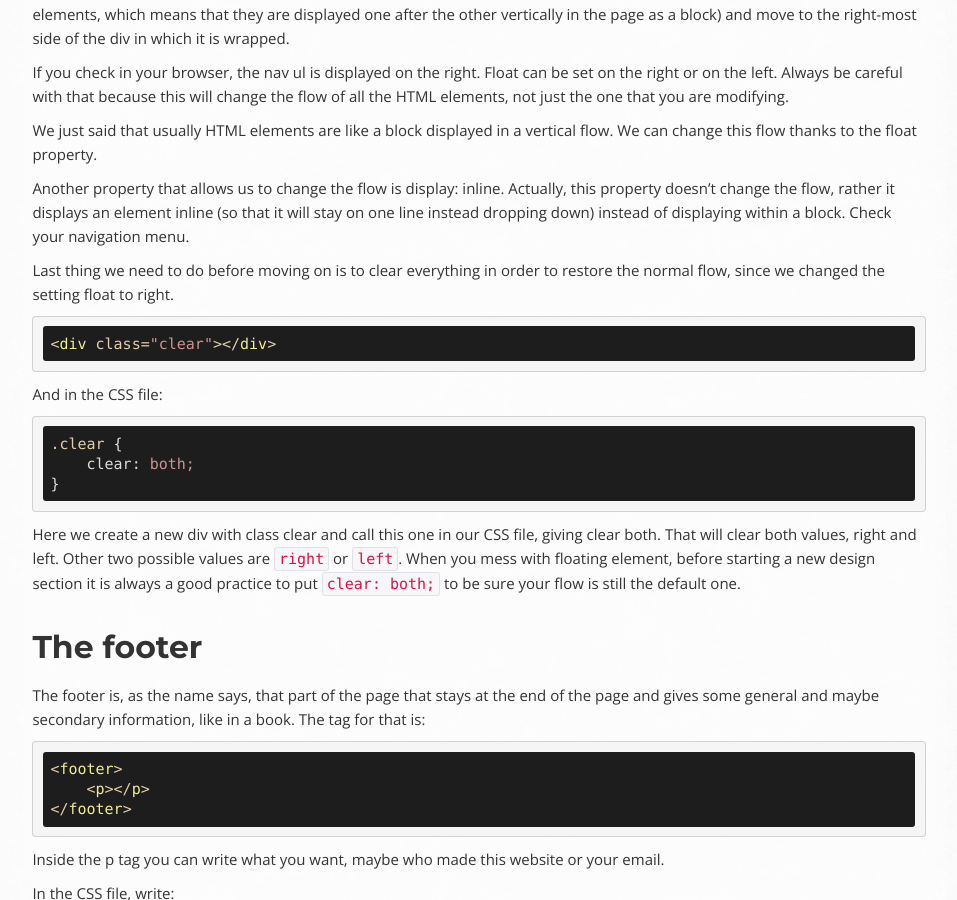
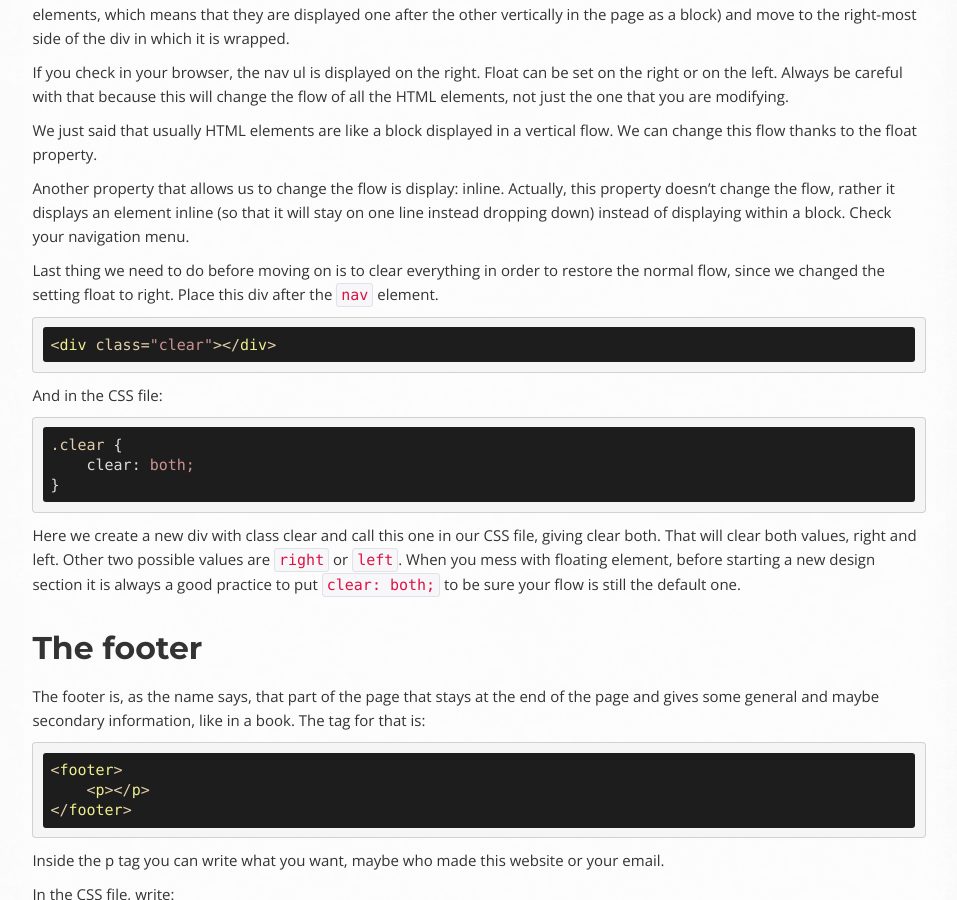
Before and after one commit to OpenTechSchool/html-css-beginners, a Jekyll site: the page built from core/portfolio.md, in a window 1280 px wide and 900 px high, scrolled down 2630 px. Shown: the whole window, without its empty margins (314-1271 px from the left). Built offline with Jekyll 4.4.1, drawn with Linux system fonts in a browser that asks for light colours; Markdown is read by kramdown in place of the engine named in the settings.

Commit message:
explain where to place the clearfix div

```diff
--- a/core/portfolio.md
+++ b/core/portfolio.md
@@ -131,7 +131,7 @@ instead of displaying within a block.
 Check your navigation menu.
 
 Last thing we need to do before moving on is to clear everything in order to restore the normal flow, since we
-changed the setting float to right.
+changed the setting float to right. Place this div after the `nav` element.
 
     <div class="clear"></div>
 
```
